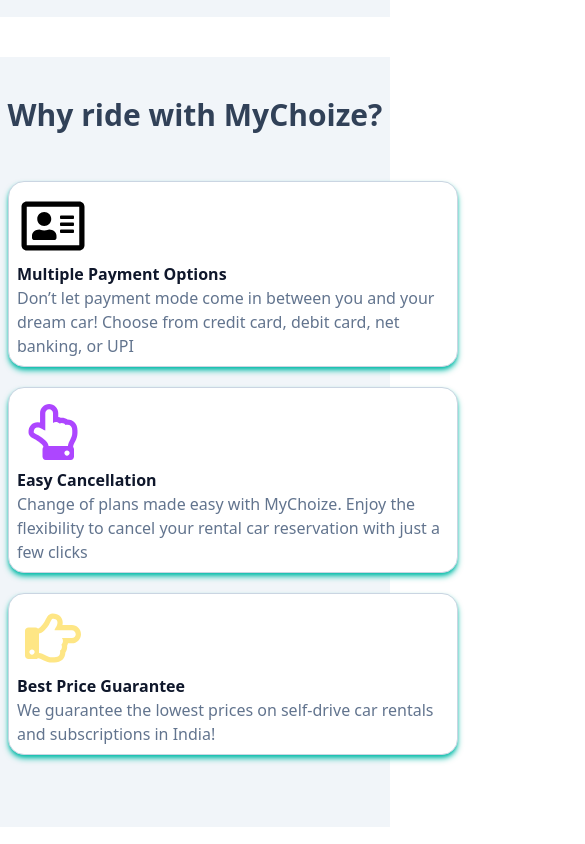
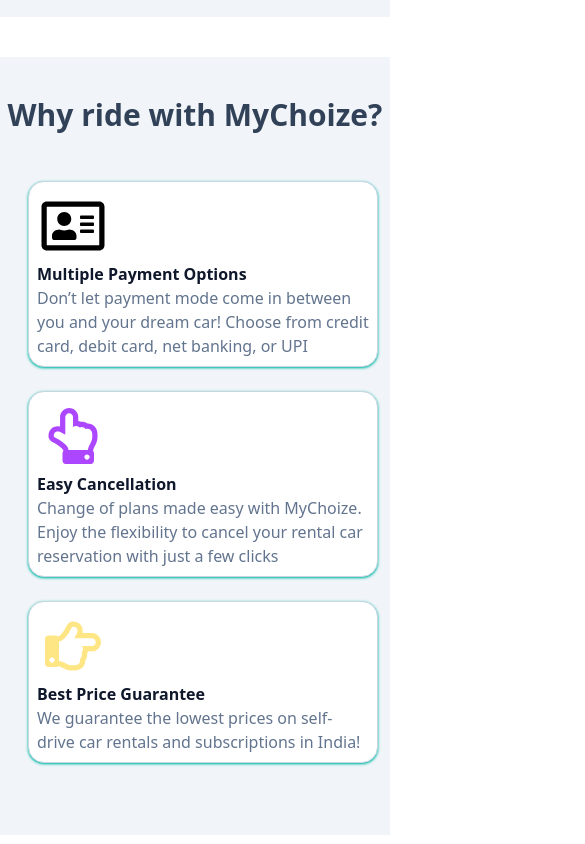
Before and after one commit to sandeepsaini-sk/car-client, a React (Vite) app: page / in a window 390 px wide. Shown: the part 3800-4644 px from the top of the page, 585 px wide, since content can reach past the window. Built offline with nearby package versions, Linux system fonts and the light colour scheme.

Commit message:
Your message here

```diff
--- a/src/Components/Paymentchoize.jsx
+++ b/src/Components/Paymentchoize.jsx
@@ -28,9 +28,9 @@
         <div className="text-3xl font-semibold text-slate-700 text-center ">
           Why ride with MyChoize?
         </div>
-        <div className="grid grid-cols-1 lg:grid-cols-3 sm:grid-cols-2 w-2xl lg:container mx-auto lg:gap-3 sm:gap-4 gap-5 py-10 items-center justify-center">
+        <div className="grid grid-cols-1 lg:grid-cols-3 sm:grid-cols-2 lg:container lg:mx-auto lg:gap-3 sm:gap-4 gap-6 py-10 items-center mx-5 justify-center">
           {data.map((item, i) => (
-            <div key={i} className="bg-white rounded-2xl border border-slate-300  shadow-md shadow-teal-500 translate-2 lg:p-6 p-2 lg:max-w-[400px] sm:max-w-[300px] max-w-[450px] max-h-60 overflow-hidden">
+            <div key={i} className="bg-white rounded-2xl border border-slate-300  shadow-sm shadow-teal-500 translate-2 lg:p-6 p-2  overflow-hidden hover:shadow-md">
               {item.icon}
               <h1 className="lg:text-2xl text-slate-900 font-bold ">
                 {item.title}
```
